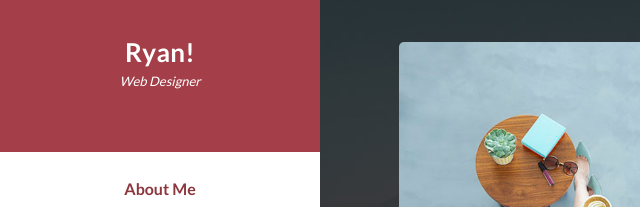
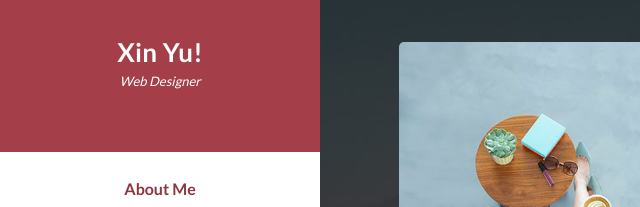
Before and after one commit to HackMelbourne/hackiethon-portfolio-template-2, a plain HTML site: page index.html in a window 1280 px wide. Shown: the part 203-410 px from the top of the page, 0-640 px from the left. Drawn offline with Linux system fonts and the light colour scheme.

Commit message:
Update index.html

```diff
--- a/index.html
+++ b/index.html
@@ -40,7 +40,7 @@ https://templatemo.com/tm-531-reflux
               <a href="#"><img src="assets/images/author-image.jpg" alt="" /></a>
             </div>
             <div class="author-content">
-              <h4>Ryan!</h4>
+              <h4>Xin Yu!</h4>
               <span>Web Designer</span>
             </div>
             <nav class="main-nav" role="navigation">
```
